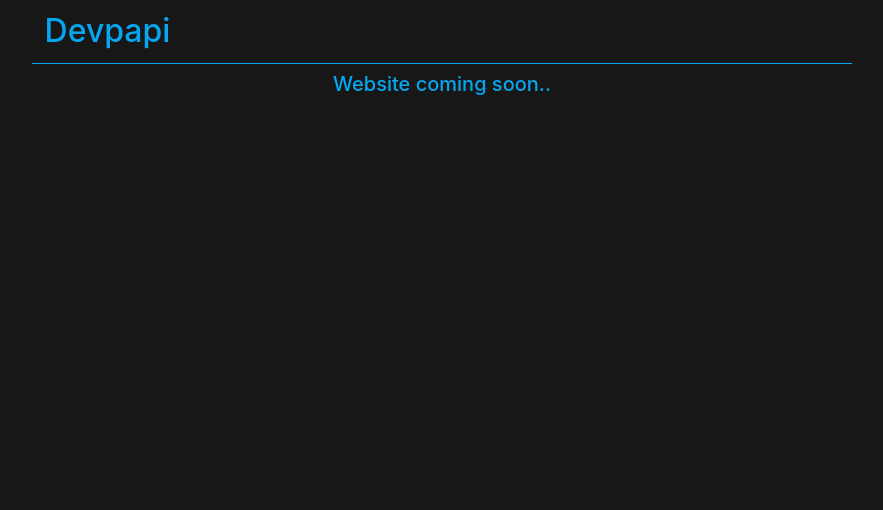
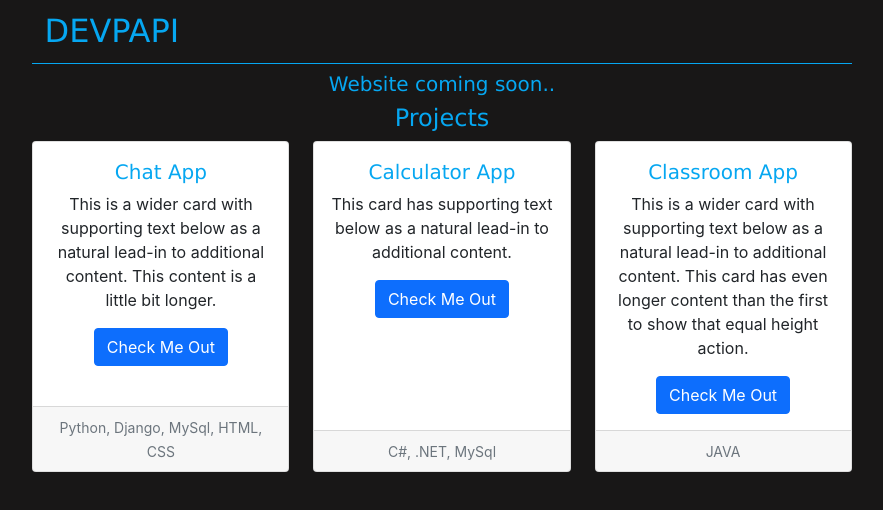
Before and after one commit to Paul-Ukaegbu/websiteportfolio, a React (Create React App) app: page / in a window 1280 px wide. Shown: the top 510 px of the page, without its empty margins (198-1081 px from the left). Built offline with nearby package versions, Linux system fonts and the light colour scheme.

Commit message:
added project cards

```diff
--- a/src/App.css
+++ b/src/App.css
@@ -12,7 +12,8 @@ body{
 }
 
 
-body h2, h5{
+body h2, h5, h4{
+  font-family: 'Lucida Sans', 'Lucida Sans Regular', 'Lucida Grande', 'Lucida Sans Unicode', Geneva, Verdana, sans-serif;
   color: rgb(6, 167, 241);
   margin: 1%;
 }
--- a/src/App.js
+++ b/src/App.js
@@ -8,9 +8,51 @@ function App() {
     </header>
     <body>
       <div className = "nav">
-        <h2>Devpapi</h2>
+        <h2>DEVPAPI</h2>
       </div>
       <h5>Website coming soon..</h5>
+      <h4>Projects</h4>
+      <div class="row row-cols-1 row-cols-md-3 g-4">
+        <div class="col">
+        <div class="card h-100">
+          {/* <img src="..." class="card-img-top" alt="..."> */}
+          <div class="card-body">
+            <h5 class="card-title">Chat App</h5>
+            <p class="card-text">This is a wider card with supporting text below as a natural lead-in to additional content. This content is a little bit longer.</p>
+            <a href="#" class="btn btn-primary">Check Me Out</a>
+          </div>
+          <div class="card-footer">
+            <small class="text-muted">Python, Django, MySql, HTML, CSS</small>
+          </div>
+        </div>
+      </div>
+      <div class="col">
+        <div class="card h-100">
+          {/* <img src="..." class="card-img-top" alt="..."> */}
+          <div class="card-body">
+            <h5 class="card-title">Calculator App</h5>
+            <p class="card-text">This card has supporting text below as a natural lead-in to additional content.</p>
+            <a href="#" class="btn btn-primary">Check Me Out</a>
+          </div>
+          <div class="card-footer">
+            <small class="text-muted">C#, .NET, MySql </small>
+          </div>
+        </div>
+      </div>
+      <div class="col">
+        <div class="card h-100">
+          {/* <img src="..." class="card-img-top" alt="..."> */}
+          <div class="card-body">
+            <h5 class="card-title">Classroom App</h5>
+            <p class="card-text">This is a wider card with supporting text below as a natural lead-in to additional content. This card has even longer content than the first to show that equal height action.</p>
+            <a href="#" class="btn btn-primary">Check Me Out</a>
+          </div>
+          <div class="card-footer">
+            <small class="text-muted">JAVA</small>
+          </div>
+        </div>
+      </div>
+</div>
     </body>
 
 
```
